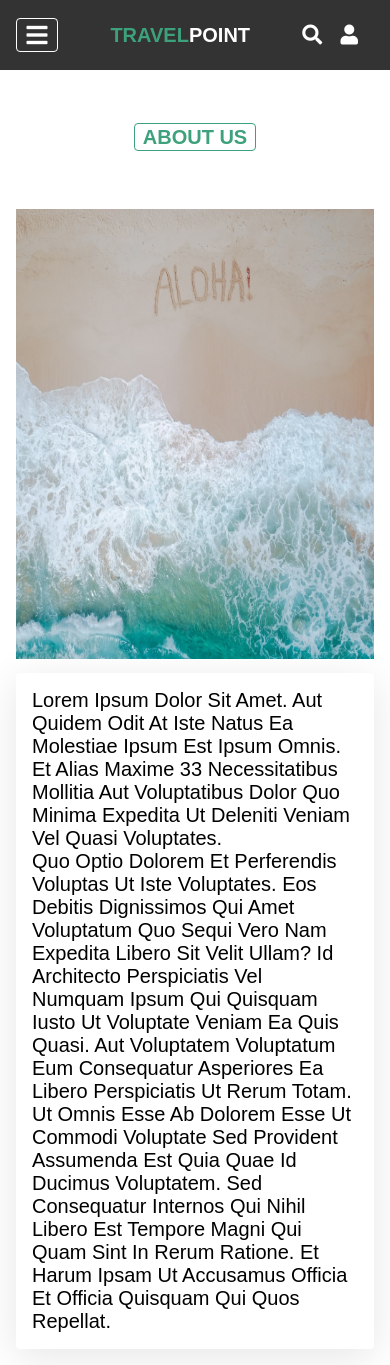
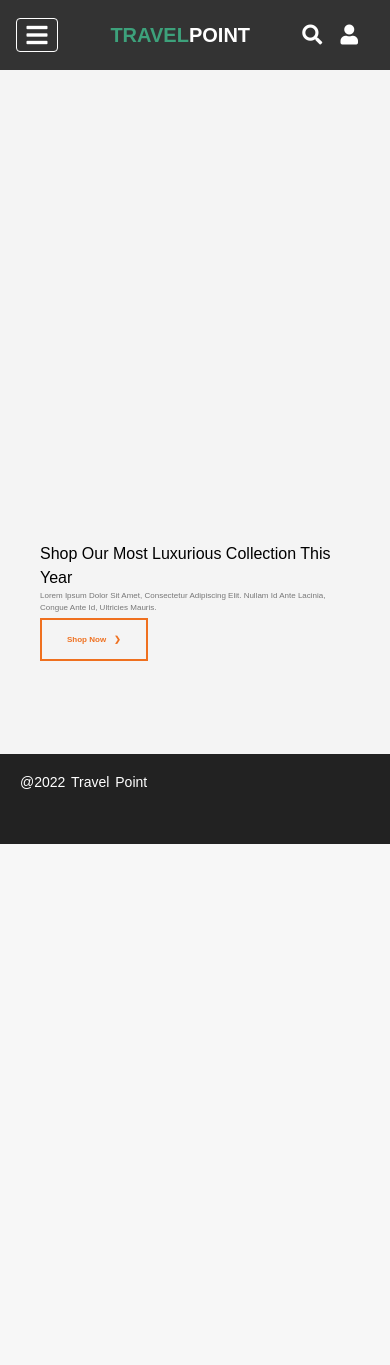
Before and after one commit to TijnKlabbers/CRUD-p4, a PHP site: page /overOns.php in a window 390 px wide. After the commit the page ends 844 px from the top, so only its background shows below. Run offline with PHP 8.4, Linux system fonts and the light colour scheme; some web fonts are replaced.

Commit message:
Css (#22)
* nieuwe css

* nieuwe code

```diff
--- a/css/style.css
+++ b/css/style.css
@@ -20,16 +20,15 @@
   background: var(--orange);
   color: #fff;
 }
-
+body {
+  height: auto;
+  width: 100%;
+}
 html {
   font-size: 62.5%;
   overflow-x: hidden;
   scroll-padding-top: 6rem;
   scroll-behavior: smooth;
-}
-
-section {
-  padding: 2rem 9%;
 }
 
 .heading {
@@ -93,7 +92,11 @@ header .logo span {
 
 header .navbar a {
   color: #fff;
+<<<<<<< HEAD
+  font-size: 16px;
+=======
   font-size: 18px;
+>>>>>>> 338a311c063d4f3eba07332117dcbb28ecfdda1e
   margin: 0 4rem;
 }
 
@@ -356,7 +359,6 @@ header .search-bar-container label:hover {
 .packages .box-container {
   display: flex;
   flex-wrap: wrap;
-  gap: 2rem;
 }
 
 .packages .box-container .box {
@@ -364,6 +366,7 @@ header .search-bar-container label:hover {
   border-radius: 0.5rem;
   overflow: hidden;
   box-shadow: 0 1rem 2rem rgba(0, 0, 0, 0.1);
+  margin: 50px;
 }
 
 .packages .box-container .box img {
@@ -527,6 +530,11 @@ header .search-bar-container label:hover {
   font-size: 1.7rem;
 }
 
+.contact {
+  height: auto;
+  width: 100%;
+}
+
 .contact .row {
   display: flex;
   flex-wrap: wrap;
@@ -542,6 +550,7 @@ header .search-bar-container label:hover {
 .contact .row .image img {
   width: 100%;
   height: 450px;
+  margin-left: 104px;
 }
 
 .contact .row form {
@@ -549,6 +558,7 @@ header .search-bar-container label:hover {
   padding: 2rem;
   box-shadow: 0 1rem 5rem rgba(0, 0, 0, 0.1);
   border-radius: 0.5rem;
+  margin: 90px;
 }
 
 .contact .row form .inputBox {
@@ -578,59 +588,105 @@ header .search-bar-container label:hover {
   text-align: center;
 }
 
-.footer {
-  background: #333;
+.footer-content {
+  display: flex;
+  align-items: center;
+  justify-content: center;
+  flex-direction: column;
+  text-align: center;
+  background-color: #222;
+}
+.footer-content h3 {
+  font-size: 2.1rem;
+  font-weight: 500;
+  text-transform: capitalize;
+  line-height: 3rem;
+}
+.footer-content p {
+  max-width: 500px;
+  margin: 10px auto;
+  line-height: 28px;
+  font-size: 14px;
+  color: #cacdd2;
+}
+.socials {
+  list-style: none;
+  display: flex;
+  align-items: center;
+  justify-content: center;
+  margin: 1rem 0 3rem 0;
+}
+.socials li {
+  margin: 0 10px;
+}
+.socials a {
+  text-decoration: none;
+  color: #fff;
+  border: 1.1px solid white;
+  padding: 5px;
+
+  border-radius: 50%;
+}
+.socials a i {
+  font-size: 1.1rem;
+  width: 20px;
+
+  transition: color 0.4s ease;
+}
+.socials a:hover i {
+  color: aqua;
 }
 
-.footer .box-container {
+.footer-bottom {
+  background: #222;
+  height: 90px;
+  width: 100vw;
+  padding: 20px;
+  padding-bottom: 40px;
+  text-align: center;
+}
+.footer-bottom p {
+  float: left;
+  font-size: 14px;
+  word-spacing: 2px;
+  text-transform: capitalize;
+  color: white;
+}
+.footer-bottom p a {
+  color: #44bae8;
+  font-size: 16px;
+  text-decoration: none;
+}
+.footer-bottom span {
+  text-transform: uppercase;
+  opacity: 0.4;
+  font-weight: 200;
+}
+.footer-menu {
+  float: right;
+}
+.footer-menu ul {
   display: flex;
-  flex-wrap: wrap;
-  gap: 1.5rem;
+}
+.footer-menu ul li {
+  padding-right: 10px;
+  display: block;
+}
+.footer-menu ul li a {
+  color: #cfd2d6;
+  text-decoration: none;
+}
+.footer-menu ul li a:hover {
+  color: #27bcda;
 }
 
-.footer .box-container .box {
-  padding: 1rem 0;
-  flex: 1 1 25rem;
+@media (max-width: 500px) {
+  .footer-menu ul {
+    display: flex;
+    margin-top: 10px;
+    margin-bottom: 20px;
+  }
 }
-
-.footer .box-container .box h3 {
-  font-size: 2.5rem;
-  padding: 0.7rem 0;
-  color: #fff;
-}
-
-.footer .box-container .box p {
-  font-size: 1.5rem;
-  padding: 0.7rem 0;
-  color: #eee;
-}
-
-.footer .box-container .box a {
-  display: block;
-  font-size: 1.5rem;
-  padding: 0.7rem 0;
-  color: #eee;
-}
-
-.footer .box-container .box a:hover {
-  color: var(--orange);
-  text-decoration: underline;
-}
-
-.footer .credit {
-  text-align: center;
-  padding: 2rem 1rem;
-  margin-top: 1rem;
-  font-size: 2rem;
-  font-weight: normal;
-  color: #fff;
-  border-top: 0.1rem solid rgba(255, 255, 255, 0.2);
-}
-
-.footer .credit span {
-  color: var(--orange);
-}
-
 /* media queries  */
 
 @media (max-width: 1200px) {
@@ -731,3 +787,65 @@ header .search-bar-container label:hover {
 .tekst {
   font-size: 20px;
 }
+
+.flex-section {
+  display: flex;
+  min-height: calc(100vh - 90px);
+  margin: auto;
+}
+
+.flex-section img {
+  object-fit: cover;
+  width: 100%;
+  height: 500px;
+}
+.alt-hero-banner {
+  align-items: center;
+  background: #f4f4f4;
+  color: #000;
+}
+.column-right {
+  flex-basis: 50%;
+  margin: 3rem;
+  line-height: 1.5;
+}
+.column-left {
+  flex-basis: 50%;
+}
+
+h1 {
+  font-size: 2rem;
+  font-weight: 400;
+}
+
+p {
+  font-size: 1rem;
+  color: #777;
+}
+.cta-btn {
+  background: none;
+  color: #ef701f;
+  margin-top: 0.5rem;
+  font-size: 1rem;
+  padding: 15px 25px 15px 25px;
+  border: 2px solid #ef701f;
+  cursor: pointer;
+  font-weight: 600;
+  transition: 0.5s ease-in-out;
+}
+.arrow {
+  margin-left: 1rem;
+  transition: 0.5s ease-in-out;
+  height: 8px;
+  color: #ef701f;
+}
+
+.cta-btn:hover > .arrow {
+  transition: 0.5s ease-in-out;
+  margin-left: 1.5rem;
+}
+@media screen and (max-width: 900px) {
+  .flex-section {
+    flex-direction: column;
+  }
+}
--- a/includes/footer.php
+++ b/includes/footer.php
@@ -1,3 +1,7 @@
 <footer>
-      <p>Footer</p>
-</footer>
+
+        <div class="footer-bottom">
+            <P> @2022 Travel Point </p>
+        </div>
+
+    </footer>
--- a/index.php
+++ b/index.php
@@ -4,7 +4,6 @@
     <meta charset="UTF-8" />
     <meta name="viewport" content="width=device-width, initial-scale=1.0" />
     <title>
-      complete responsive tour and travel agency website design tutorial
 
     </title>
 
@@ -162,5 +161,6 @@
 
 
     <script src="script.js"></script>
+    <?php include_once "includes/footer.php" ?>
   </body>
 </html>
--- a/overOns.php
+++ b/overOns.php
@@ -33,7 +33,7 @@
     <div class="login-form-container">
         <i class="fas fa-times" id="form-close"></i>
 
-        <form action="overOns.php" method="post">
+        <form class="form2" action="overOns.php" method="post">
         <h3>login</h3>
         <input type="username" class="box" placeholder="enter your username" name="username" required/>
         <input type="password" class="box" placeholder="enter your password" name="password" required/>
@@ -78,26 +78,19 @@
 
     <!-- contact section starts  -->
 
-    <section class="contact" id="contact">
-        <h1 class="heading">
-            <span>ABOUT US</span>
+    <section class="flex-section alt-hero-banner">
+   <div class="column-left">
+   <img class="overOnsimg">
+   </div>
+  <div class="column-right">
+          <h1>Shop our most luxurious collection this year</h1>
+      <p>Lorem ipsum dolor sit amet, consectetur adipiscing elit. Nullam id ante lacinia, congue ante id, ultricies mauris.</p>
+    <a href="#"><button class="cta-btn">Shop Now<span class="arrow">❯</span></button></a>
+   </div>
 
-        </h1>
 
-        <div class="row">
-            <div class="image">
-                <img src="images/overOns.jpg" alt="" />
-            </div>
 
-            <form action="">
-             <p class="tekst">Lorem ipsum dolor sit amet. Aut quidem odit At iste natus ea molestiae ipsum est ipsum omnis. Et alias maxime 33 necessitatibus mollitia aut voluptatibus dolor quo minima expedita ut deleniti veniam vel quasi voluptates. </p>
-             <p class="tekst">Quo optio dolorem et perferendis voluptas ut iste voluptates. Eos debitis dignissimos qui amet voluptatum quo sequi vero nam expedita libero sit velit ullam? Id architecto perspiciatis vel numquam ipsum qui quisquam iusto ut voluptate veniam ea Quis quasi. Aut voluptatem voluptatum eum consequatur asperiores ea libero perspiciatis ut rerum totam. </p>
-             <p class="tekst">Ut omnis esse ab dolorem esse ut commodi voluptate sed provident assumenda est quia quae id ducimus voluptatem. Sed consequatur internos qui nihil libero est tempore magni qui quam sint in rerum ratione. Et harum ipsam ut accusamus officia et officia quisquam qui quos repellat. </p>
-
-                  </p>
-            </form>
-        </div>
-    </section>
+</section>
 
     <!-- contact section ends -->
 
@@ -105,6 +98,7 @@
 
     <!-- custom js file link  -->
     <script src="script.js"></script>
+    <?php include_once "includes/footer.php" ?>
 </body>
 
 </html>
--- a/register.php
+++ b/register.php
@@ -28,9 +28,10 @@
         <input type="Submit" value="Register Now">
       </div>
       <div class="text">
-        <h3>Already have an account? <a href="#">Login now</a></h3>
+        <h3>Already have an account? <a href="index.php">Login now</a></h3>
       </div>
     </form>
   </div>
+  <?php include_once "includes/footer.php" ?>
 </body>
 </html>
```
Also changed, not shown: includes/addReview.php (added, +16 -0 lines), reizen.php (+28 -13 lines).
